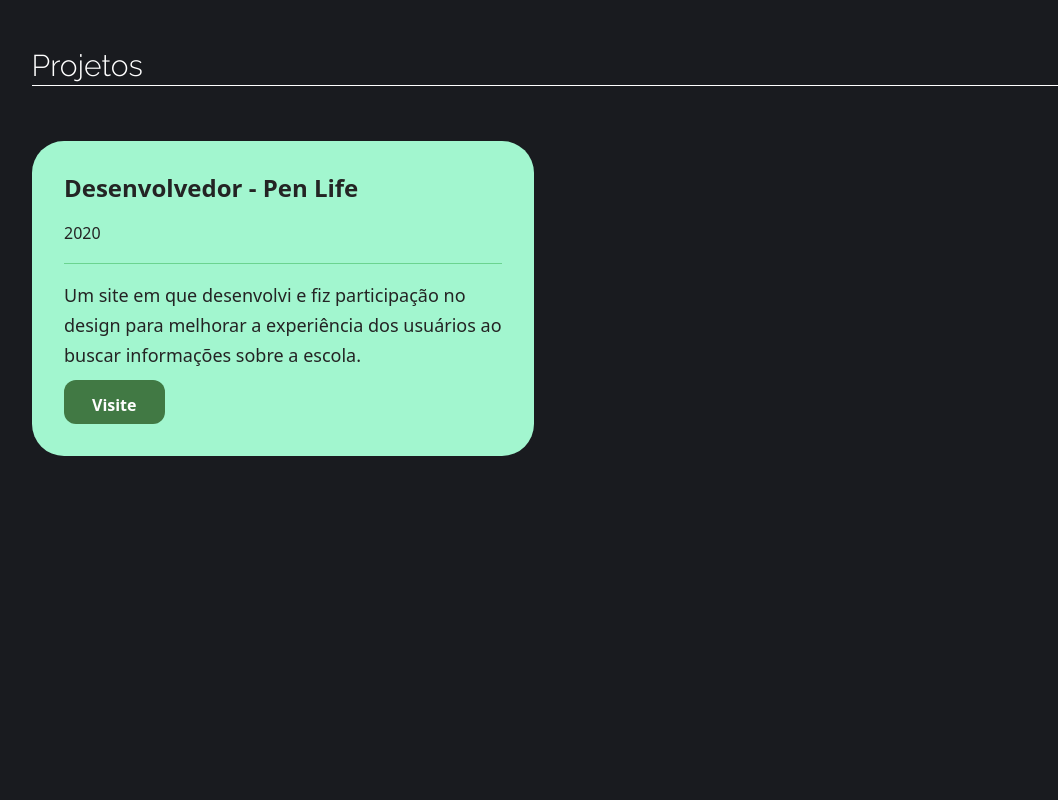
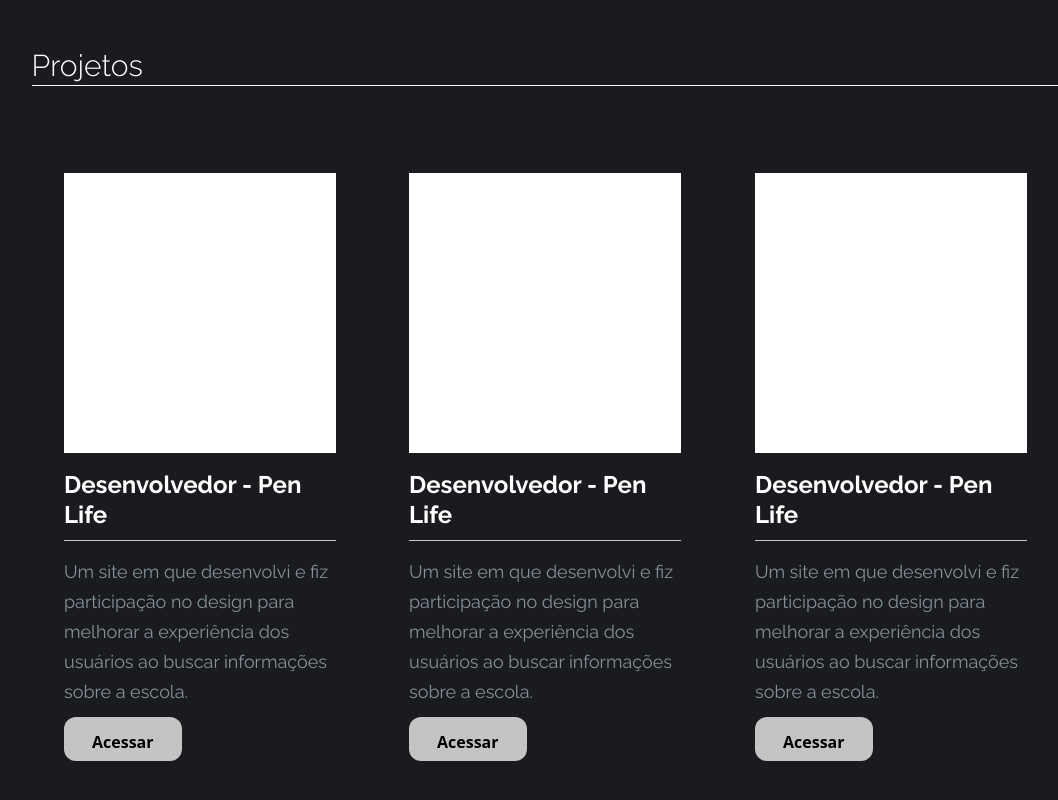
Before and after one commit to CaioMora/CaioMora.github.io, a plain HTML site: page index.html in a window 1280 px wide. Shown: the part 1132-1932 px from the top of the page, without its empty margins (90-1148 px from the left). Before the commit the page ends 1720 px from the top, so only its background shows below. Drawn offline with Linux system fonts and the light colour scheme.

Commit message:
(feat) adicionando box de projetos

```diff
--- a/assets/style/style.css
+++ b/assets/style/style.css
@@ -272,21 +272,25 @@
   }
   .cma-project {
     margin-top: 40px;
-    background-color: #a2f6cf;
+    /* background-color: #a2f6cf; */
+    margin-right: 10px;
     align-items: flex-start;
     border-radius: 32px;
-    color: #242424;
+    color: #fff;
     display: flex;
     flex-direction: column;
-    font-family: Articulat CF,system-ui,sans-serif;
+    /* font-family: Articulat CF,system-ui,sans-serif; */
     margin-bottom: 32px;
     padding: 32px 32px 24px;
-    width: calc(50% - 16px);
+    width: 100%;
     will-change: transform;
   }
+  .cma-project-description, p {
+    color: #829198;
+  }
   .cma-project-button {
-    background-color: #417944;
-    color: #ecfeef;
+    background-color: #C4C4C4;
+    color: #000 !important;
     border-radius: 12px;
     display: inline-block;
     font-family: Articulat CF,system-ui,sans-serif;
@@ -305,11 +309,12 @@
     margin-bottom: 16px;
     margin-top: 0;
     width: 100%;
-    background-color: #6bd490 !important;
+    background-color: #c4c4c4 !important;
   }
   .cma-project-t {
     font-size: 24px !important;
     font-weight: 700;
+    color: #fff !important;
   }
   .cma-project-s {
     font-size: 16px !important;
--- a/index.html
+++ b/index.html
@@ -10,7 +10,7 @@
     <title>Caio Mora</title>
 </head>
 <body>
-    <div class="cma-menu">
+    <!-- <div class="cma-menu">
         <div class="cma-menu-wrap cma-menu-margin">
             <a class="logo">
                 <p>logo</p>
@@ -32,7 +32,7 @@
                     </ul>
                 </nav>
             </div>
-    </div>
+    </div> -->
     <header class="cma-header" style="background-position: 0px -500px;">
         <div class="cma-content-header">
           <h1>Caio Mora</h1>
@@ -85,14 +85,42 @@
         <h4 class="align-center">Projetos</h4>
         <div class="cma-container">
             <div class="cma-project">
+                <div class="cma-project-img" style="background-color: #fff; width: 100%; height: 280px; margin-bottom: 17px;">
+                    <img src="" alt="">
+                </div>
                 <div class="cma-project-title">
                     <p class="cma-project-t">Desenvolvedor - Pen Life</p>
-                    <p class="cma-project-s">2020</p>
                     <hr>
                 </div>
                 <div class="cma-project-description">
                     <p>Um site em que desenvolvi e fiz participação no design para melhorar a experiência dos usuários ao buscar informações sobre a escola.</p>
-                    <a href="https://penlife.com.br/" class="cma-project-button">Visite</a>
+                    <a href="https://penlife.com.br/" class="cma-project-button">Acessar</a>
+                </div>
+            </div>
+            <div class="cma-project">
+                <div class="cma-project-img" style="background-color: #fff; width: 100%; height: 280px; margin-bottom: 17px;">
+                    <img src="" alt="">
+                </div>
+                <div class="cma-project-title">
+                    <p class="cma-project-t">Desenvolvedor - Pen Life</p>
+                    <hr>
+                </div>
+                <div class="cma-project-description">
+                    <p>Um site em que desenvolvi e fiz participação no design para melhorar a experiência dos usuários ao buscar informações sobre a escola.</p>
+                    <a href="https://penlife.com.br/" class="cma-project-button">Acessar</a>
+                </div>
+            </div>
+            <div class="cma-project">
+                <div class="cma-project-img" style="background-color: #fff; width: 100%; height: 280px; margin-bottom: 17px;">
+                    <img src="" alt="">
+                </div>
+                <div class="cma-project-title">
+                    <p class="cma-project-t">Desenvolvedor - Pen Life</p>
+                    <hr>
+                </div>
+                <div class="cma-project-description">
+                    <p>Um site em que desenvolvi e fiz participação no design para melhorar a experiência dos usuários ao buscar informações sobre a escola.</p>
+                    <a href="https://penlife.com.br/" class="cma-project-button">Acessar</a>
                 </div>
             </div>
         </div>
```
